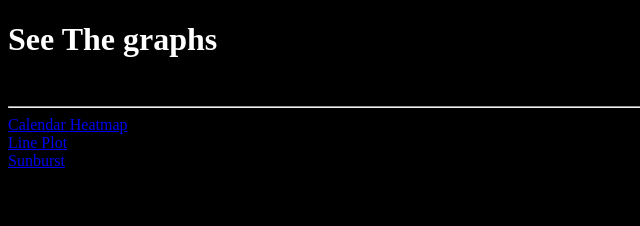
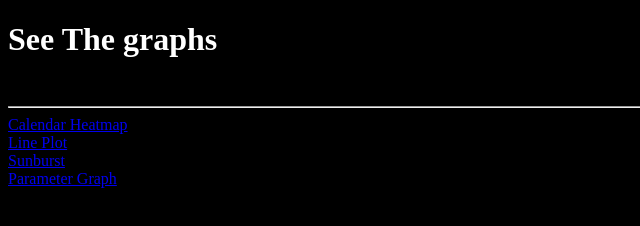
Before and after one commit to prankshaw/some-d3-visualizations, a plain HTML site: page index.html in a window 1280 px wide. Shown: the whole page, without its empty margins (0-640 px from the left). Drawn offline with Linux system fonts and the light colour scheme.

Commit message:
Added parameter graph

```diff
--- a/index.html
+++ b/index.html
@@ -14,6 +14,8 @@
 <br>
 <a href="sunburst/sunburst.html"> Sunburst</a>
 <br>
+<a href="upload/upload.html"> Parameter Graph</a>
+<br>
 
 </body>
 </html>
```
